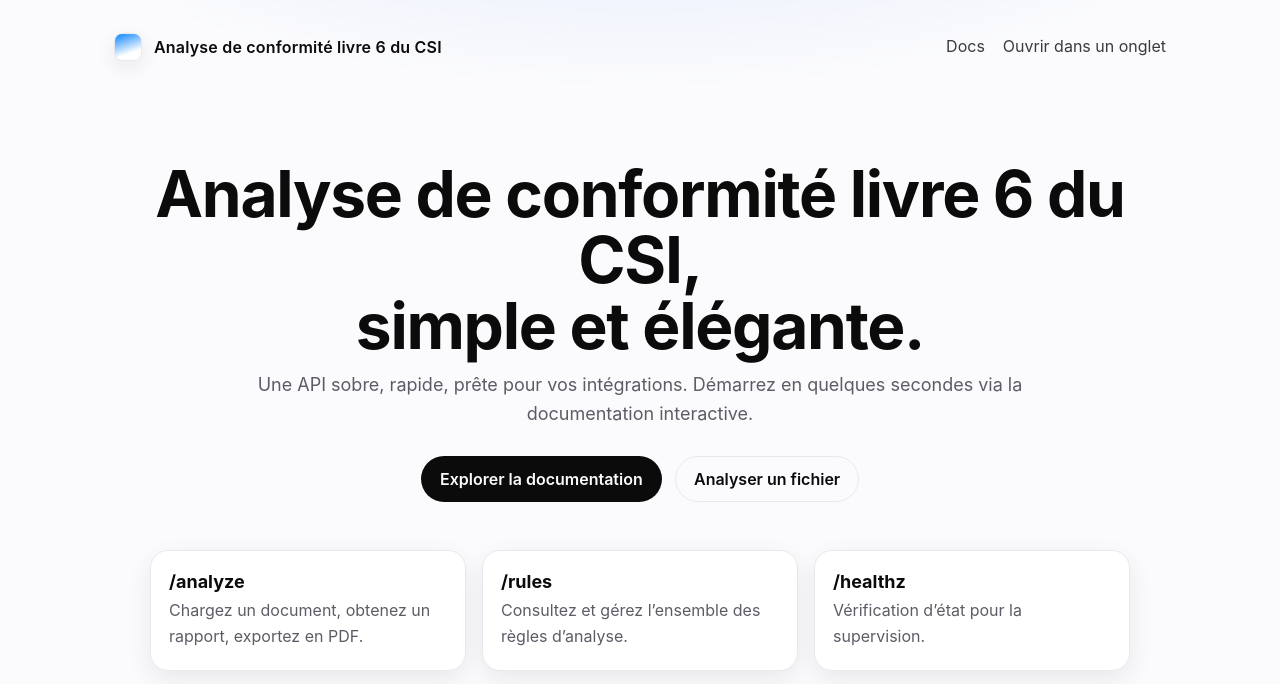
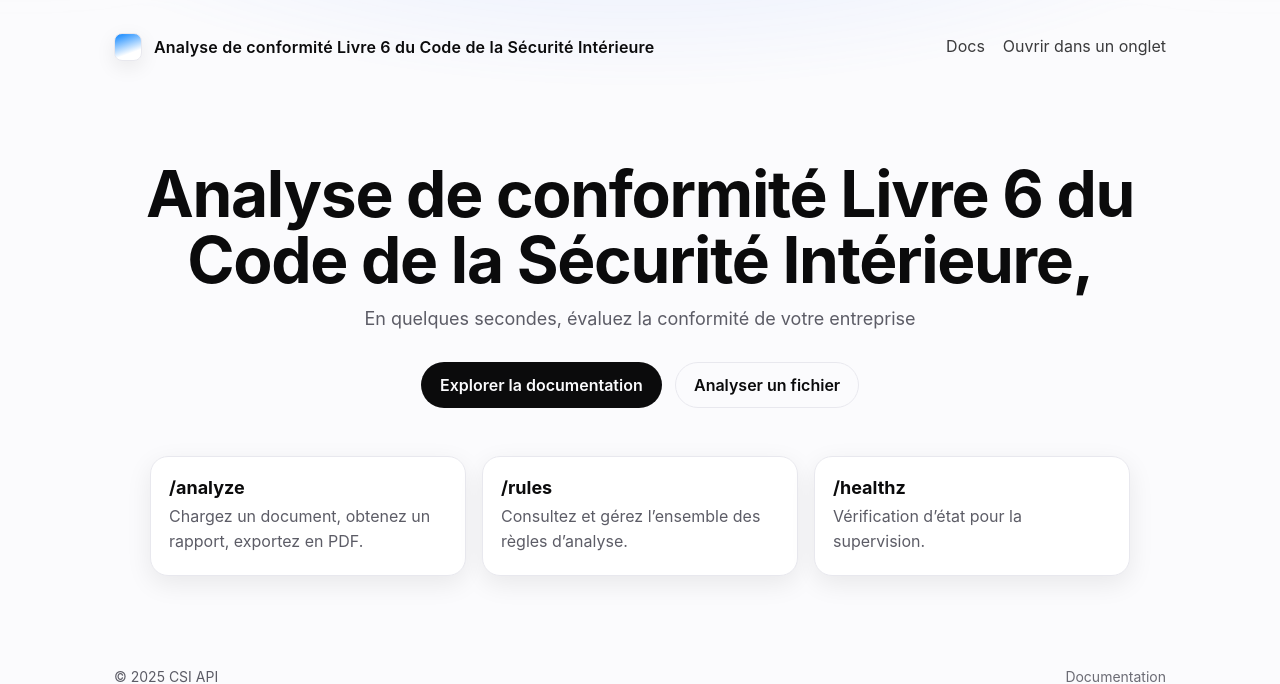
Before and after one commit to mescoubas-tech/csi-api, a FastAPI app: page / in a window 1280 px wide. Shown: the top 684 px of the page. Run offline with FastAPI, Linux system fonts and the light colour scheme.

Commit message:
Update index.html

```diff
--- a/app/templates/index.html
+++ b/app/templates/index.html
@@ -3,7 +3,7 @@
 <head>
   <meta charset="utf-8" />
   <meta name="viewport" content="width=device-width,initial-scale=1" />
-  <title>Analyse de conformité livre 6 du CSI — Minimal</title>
+  <title>Analyse de conformité Livre 6 du Code de la Sécurité Intérieure — Minimal</title>
   <link rel="preconnect" href="https://fonts.gstatic.com" crossorigin />
   <link rel="stylesheet" href="/static/styles.css" />
   <meta name="description" content="CSI API — Interface minimale" />
@@ -14,7 +14,7 @@
   <header class="wrap header">
     <div class="brand">
       <div class="logo" aria-hidden="true"></div>
-      <span class="brand-name">Analyse de conformité livre 6 du CSI</span>
+      <span class="brand-name">Analyse de conformité Livre 6 du Code de la Sécurité Intérieure</span>
     </div>
     <nav class="nav">
       <a class="nav-link" href="/docs">Docs</a>
@@ -23,10 +23,9 @@
   </header>
 
   <main class="wrap hero">
-    <h1 class="title">Analyse de conformité livre 6 du CSI,<br>simple et élégante.</h1>
+    <h1 class="title">Analyse de conformité Livre 6 du Code de la Sécurité Intérieure,</h1>
     <p class="subtitle">
-      Une API sobre, rapide, prête pour vos intégrations.
-      Démarrez en quelques secondes via la documentation interactive.
+      En quelques secondes, évaluez la conformité de votre entreprise
     </p>
     <div class="cta">
       <a class="btn primary" href="/docs">Explorer la documentation</a>
```
